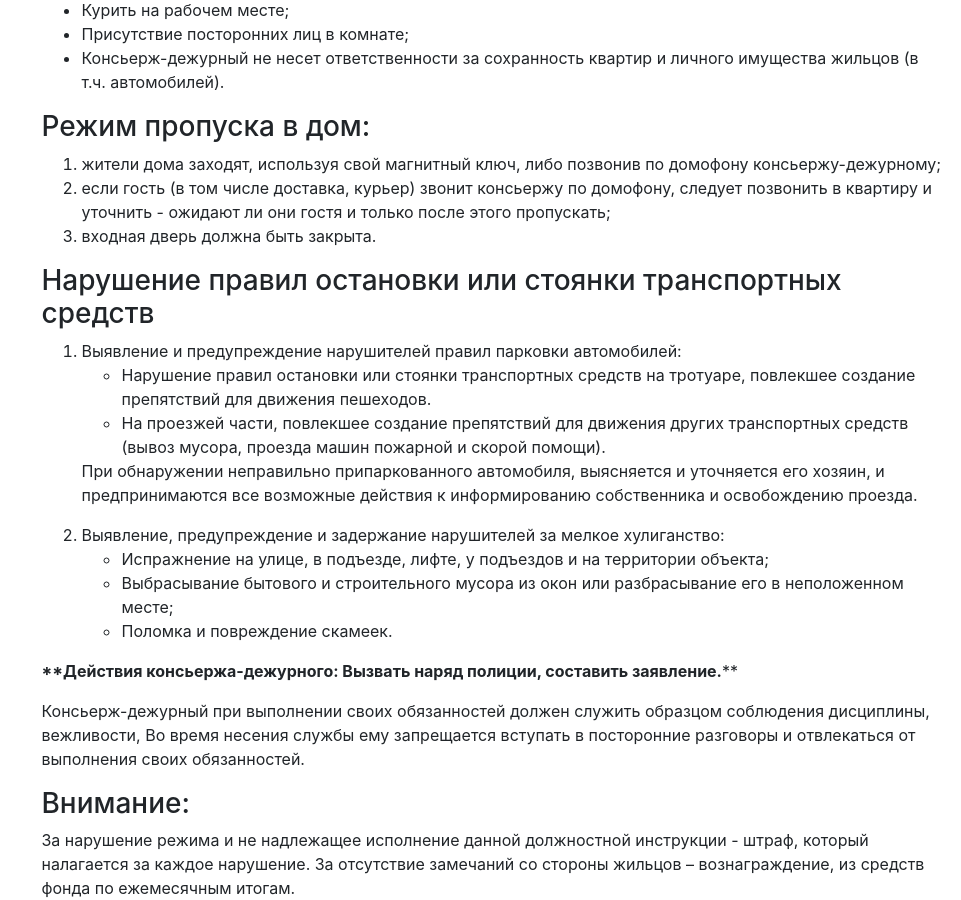
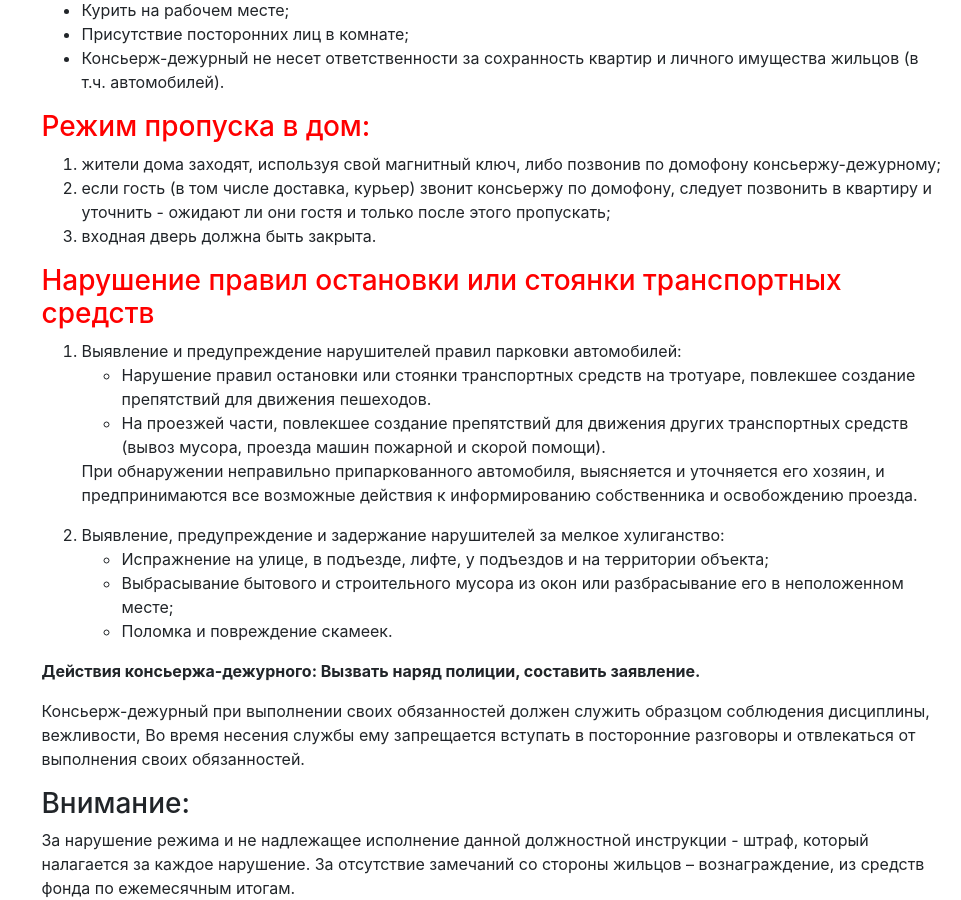
Before and after one commit to heroes-kiev/16b, a Jekyll site: the page built from _docs/concierge-job-instructions.md, in a window 1280 px wide and 900 px high, scrolled down 1318 px. Shown: the whole window, without its empty margins (319-1280 px from the left). Built offline with Jekyll 4.4.1, drawn with Linux system fonts in a browser that asks for light colours.

Commit message:
Update concierge-job-instructions.md

```diff
--- a/_docs/concierge-job-instructions.md
+++ b/_docs/concierge-job-instructions.md
@@ -38,17 +38,20 @@ picture: /assets/images/concierge_thumb.jpg
 - В случае порчи стен лифта, оповестить хозяина квартиры и представителя инициативной группы, а так же зафиксировать в Журнале кем и когда был поврежден лифт;
 
 ### Консьержу-дежурному запрещено:
+{: style="color: red"}
 - Сообщать сведения о жильцах посторонним лицам;
 - Курить на рабочем месте;
 - Присутствие посторонних лиц в комнате;
 - Консьерж-дежурный не несет ответственности за сохранность квартир и личного имущества жильцов (в т.ч. автомобилей).
 
 ### Режим пропуска в дом:
+{: style="color: red"}
 1. жители дома заходят, используя свой магнитный ключ, либо позвонив по домофону консьержу-дежурному;
 2. если гость (в том числе доставка, курьер) звонит консьержу по домофону, следует позвонить в квартиру и уточнить - ожидают ли они гостя и только после этого пропускать;
 3. входная дверь должна быть закрыта.
 
 ### Нарушение правил остановки или стоянки транспортных средств
+{: style="color: red"}
 1. Выявление и предупреждение нарушителей правил парковки автомобилей:
    - Нарушение правил остановки или стоянки транспортных средств на тротуаре, повлекшее создание препятствий для движения пешеходов.
    - На проезжей части, повлекшее создание препятствий для движения других транспортных средств (вывоз мусора, проезда машин пожарной и скорой помощи).
@@ -60,7 +63,7 @@ picture: /assets/images/concierge_thumb.jpg
    - Выбрасывание бытового и строительного мусора из окон или разбрасывание его в неположенном месте;
    - Поломка и повреждение скамеек.
 
-****Действия консьержа-дежурного: Вызвать наряд полиции, составить заявление.****
+**Действия консьержа-дежурного: Вызвать наряд полиции, составить заявление.**
 
 Консьерж-дежурный при выполнении своих обязанностей должен служить образцом соблюдения дисциплины, вежливости, Во время несения службы ему запрещается вступать в посторонние разговоры и отвлекаться от выполнения своих обязанностей.
 
```
Also changed, not shown: other parts of _docs/concierge-job-instructions.md (+1 -1 lines).
